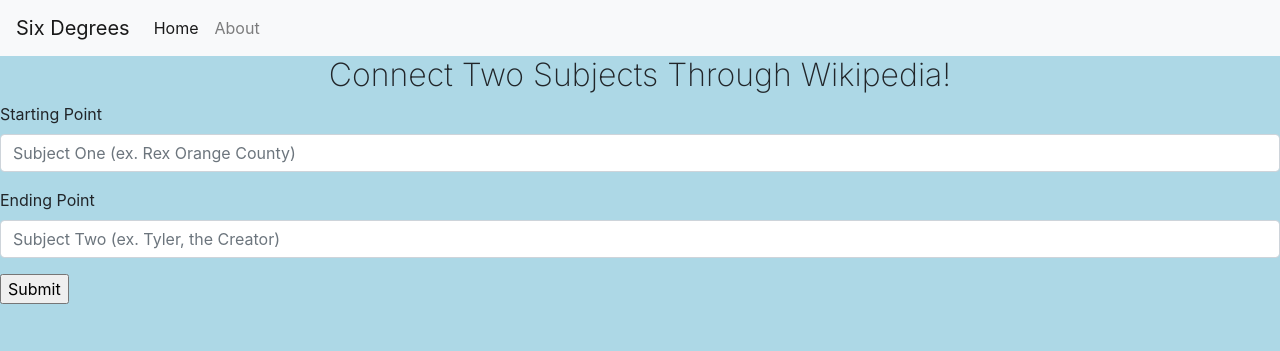
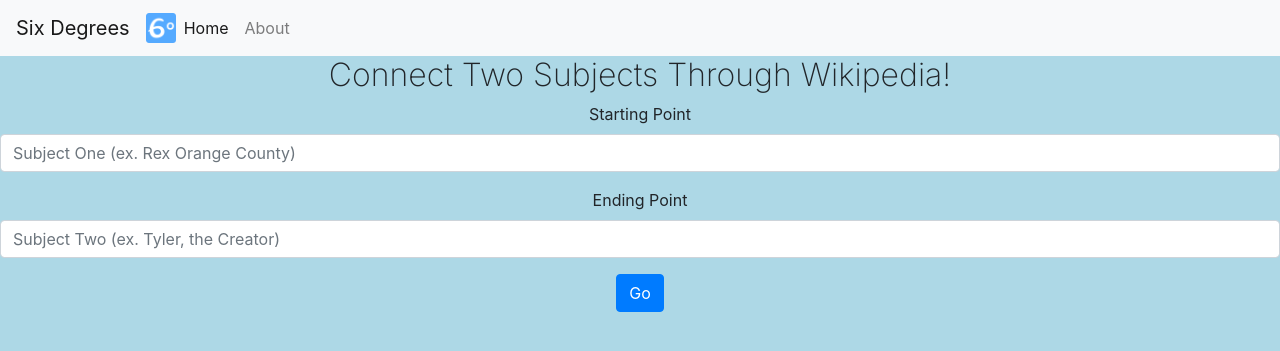
Before and after one commit to djung335/SixDegrees, a Flask app: page / in a window 1280 px wide. Shown: the top 351 px of the page. Run offline with Flask 2, Linux system fonts and the light colour scheme; some libraries are stand-ins or nearby versions.

Commit message:
new update

```diff
--- a/templates/about.html
+++ b/templates/about.html
@@ -32,8 +32,8 @@
         </div>
       </nav>
 
-      <p1 class = "text-center">
-        Six Degrees is inspired by American psychologist Stanley Milgram's small-world experiment,
+      <p1 class = "w-75 p-3">
+         Six Degrees is inspired by American psychologist Stanley Milgram's small-world experiment,
          which examined the social networks between people in the United States.
          Developed out of a desire to know the probability of two randomly selected people knowing each other,
           Milgram set up an experiment using information packets and found that average path lengths between people
--- a/templates/form.html
+++ b/templates/form.html
@@ -8,6 +8,11 @@
   <link rel= "stylesheet" type= "text/css" href= "{{ url_for('static',filename='stylesheets/form.css') }}">
   <link rel="preconnect" href="https://fonts.gstatic.com">
 <link href="https://fonts.googleapis.com/css2?family=Inter:wght@200&display=swap" rel="stylesheet">
+<link rel="apple-touch-icon" sizes="180x180" href="/apple-touch-icon.png">
+<link rel="icon" type="image/png" sizes="32x32" href="/favicon_io/favicon-32x32.png">
+<link rel="icon" type="image/png" sizes="16x16" href="/favicon_io/favicon-16x16.png">
+<link rel="manifest" href="/favicon_io/site.webmanifest">
+
 
     </head>
 
@@ -18,13 +23,14 @@
         <button class="navbar-toggler" type="button" data-toggle="collapse" data-target="#navbarText" aria-controls="navbarText" aria-expanded="false" aria-label="Toggle navigation">
           <span class="navbar-toggler-icon"></span>
         </button>
+        <img src="/favicon_io/favicon-32x32.png" width="30" height="30" class="d-inline-block align-top" alt="">
         <div class="collapse navbar-collapse" id="navbarText">
           <ul class="navbar-nav mr-auto">
             <li class="nav-item active">
-              <a class="nav-link" href="#">Home <span class="sr-only">(current)</span></a>
+              <a class="nav-link" href="">Home <span class="sr-only">(current)</span></a>
             </li>
             <li class="nav-item">
-              <a class="nav-link" href="#">About</a>
+              <a class="nav-link" href="about">About</a>
             </li>
 
           </ul>
@@ -32,8 +38,9 @@
         </div>
       </nav>
 <h2 class="text-center">Connect Two Subjects Through Wikipedia!</h2>
+<div class= "text-center">
+<form method = "POST">
 
-<form method = "POST">
   <div class="form-group">
     <label for="formGroupExampleInput">Starting Point </label>
     <input name = "Subject One" type="text" class="form-control" id="formGroupExampleInput" placeholder="Subject One (ex. Rex Orange County)">
@@ -42,8 +49,10 @@
     <label for="formGroupExampleInput2">Ending Point </label>
     <input name = "Subject Two" type="text" class="form-control" id="formGroupExampleInput2" placeholder="Subject Two (ex. Tyler, the Creator)">
   </div>
-  <input type="submit" value="Submit">
+
+  <button type="submit" class="btn btn-primary">Go</button>
 </form>
+</div>
 
 
 
--- a/tree.py
+++ b/tree.py
@@ -1,5 +1,4 @@
-# A custom data structure to represent the connections that a wikipedia page
-# has to its links
+# This class is a tree data structure.
 class Tree:
     def __init__(self, val):
         self.val = val
```
Also changed, not shown: favicon_io/android-chrome-192x192.png (added), favicon_io/android-chrome-512x512.png (added), favicon_io/apple-touch-icon.png (added), favicon_io/favicon-16x16.png (added), favicon_io/favicon-32x32.png (added), favicon_io/favicon.ico (added), favicon_io/site.webmanifest (added), templates/connection.html (added), 1 other file.
